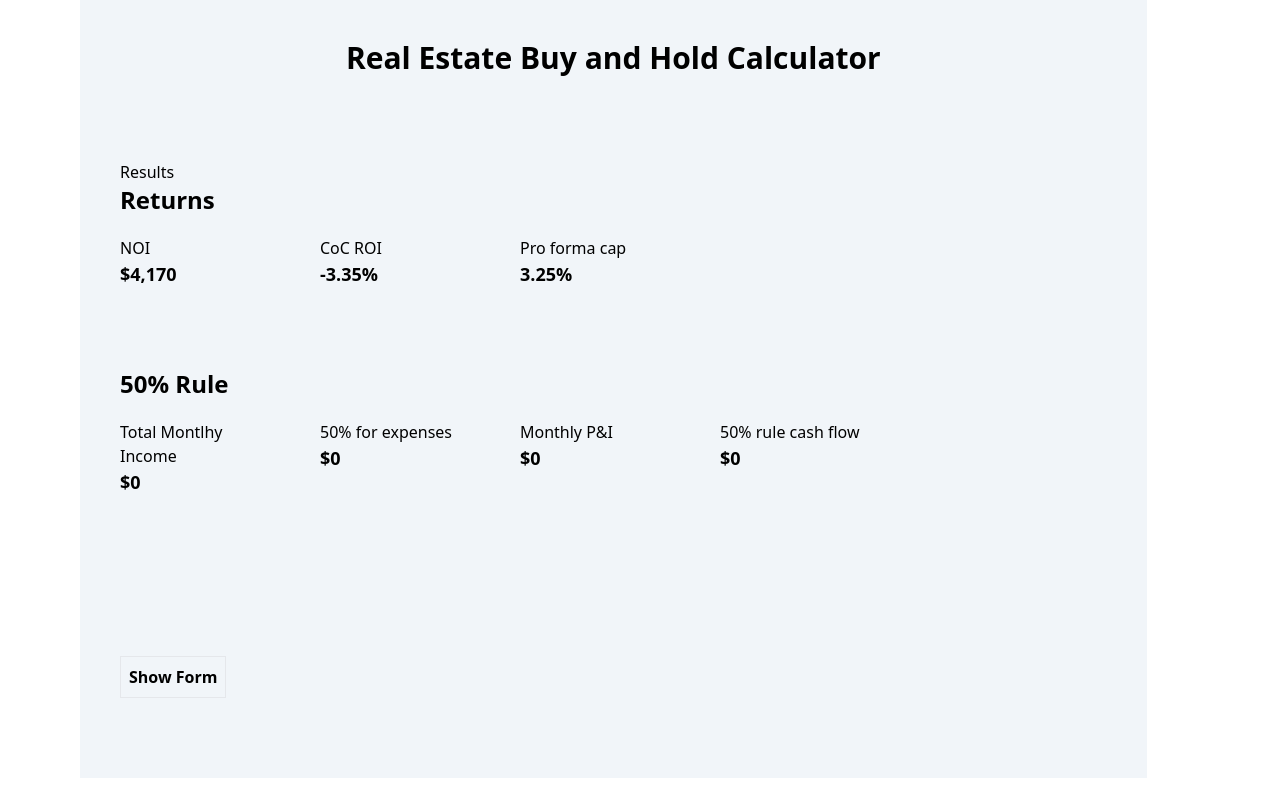
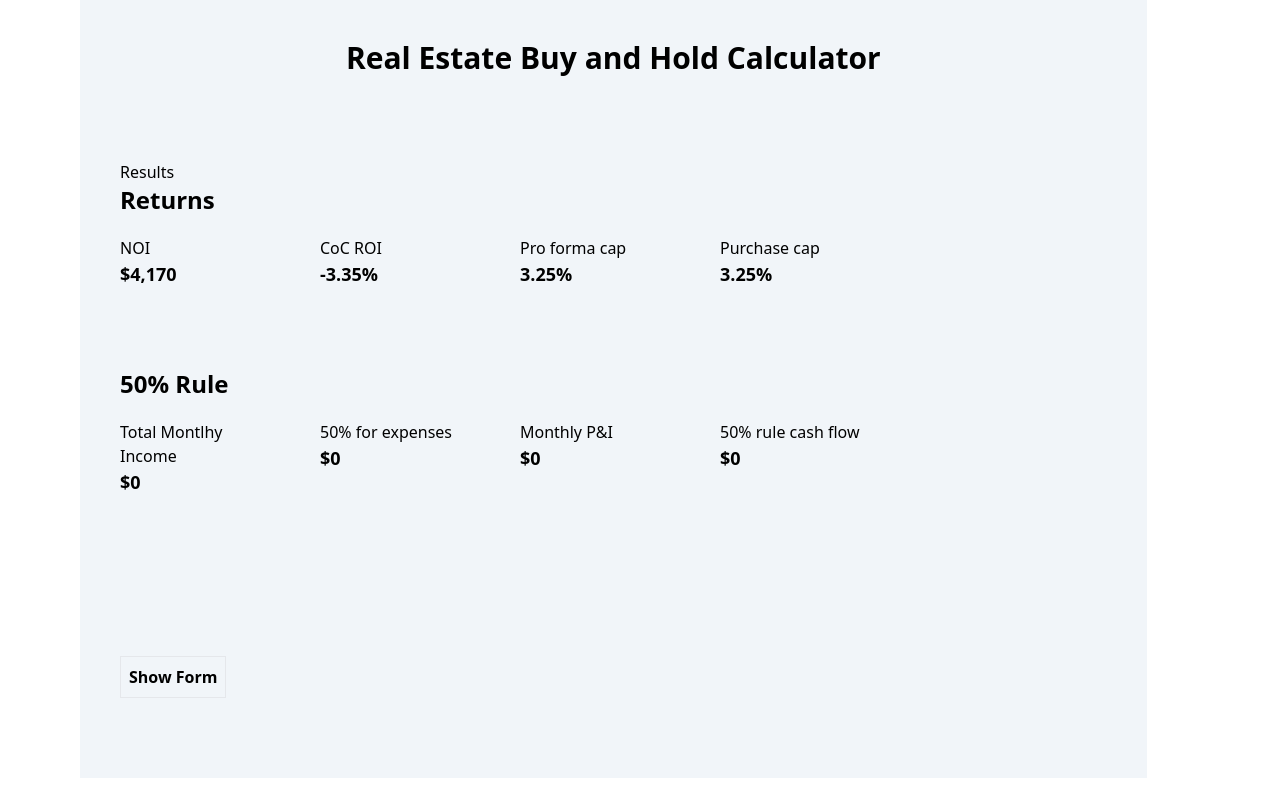
Before and after one commit to GeorgiNedyalkov/real-estate-investment-tools, a React (Vite) app in the folder client/: page / in a window 1280 px wide. Built offline with nearby package versions, Linux system fonts and the light colour scheme.

Commit message:
refactor returns add purchase cap

```diff
--- a/client/src/components/Returns.tsx
+++ b/client/src/components/Returns.tsx
@@ -17,6 +17,10 @@ export default function Returns({ rentalIncome }: { rentalIncome: number }) {
                 </div>
                 <div className="w-40">
                     <p>Pro forma cap</p>
+                    <h3 className="font-bold text-lg">3.25%</h3>
+                </div>
+                <div className="w-40">
+                    <p>Purchase cap</p>
                     <h3 className="font-bold text-lg">3.25%</h3>
                 </div>
             </div>
```
